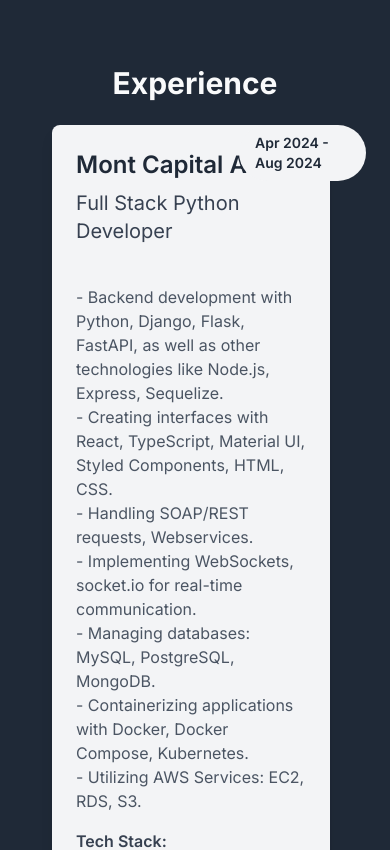
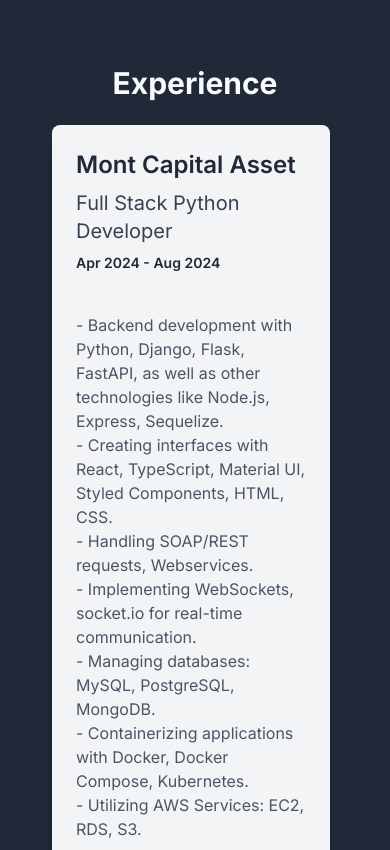
Before and after one commit to LucasNoliveira/portfolio-page, a Next.js app: page / in a window 390 px wide. Shown: the part 2800-3650 px from the top of the page. Built offline with nearby package versions, Linux system fonts and the light colour scheme.

Commit message:
duration experience responsivity

```diff
--- a/src/app/components/Experiences.tsx
+++ b/src/app/components/Experiences.tsx
@@ -86,6 +86,14 @@
                     {exp.company}
                 </h3>
                 <p className="text-xl text-gray-700">{exp.role}</p>
+
+                {/* Duration for mobile and smaller screens */}
+                <div
+                    className="text-gray-800 text-sm font-semibold mt-2 md:hidden"
+                >
+                    {exp.startDate} - {exp.endDate}
+                </div>
+
                 <p className="text-base text-gray-600 mt-4 whitespace-pre-line">{exp.description}</p>
                 {exp.techStack && (
                     <div className="mt-4">
@@ -95,9 +103,9 @@
                 )}
             </div>
 
-            {/* Duration */}
+            {/* Duration for desktop */}
             <div
-                className={`absolute ${
+                className={`absolute hidden md:block ${
                     index % 2 === 0 ? 'left-1/2 translate-x-8' : 'right-1/2 -translate-x-8 mr-3'
                 } bg-gray-100 text-gray-800 text-sm font-semibold px-4 py-2 rounded-full ml-3`}
             >
```
